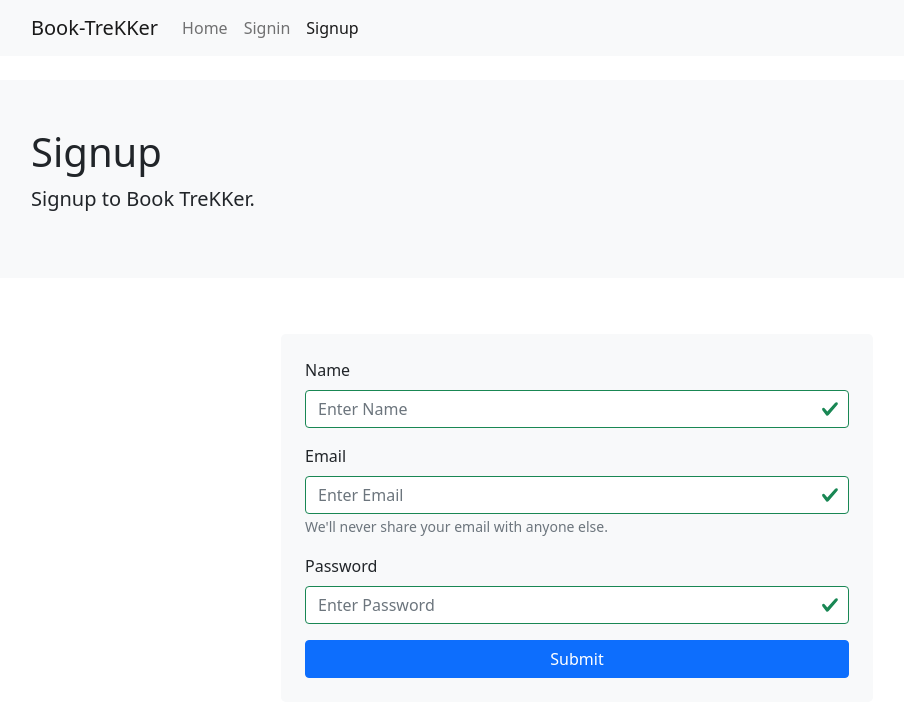
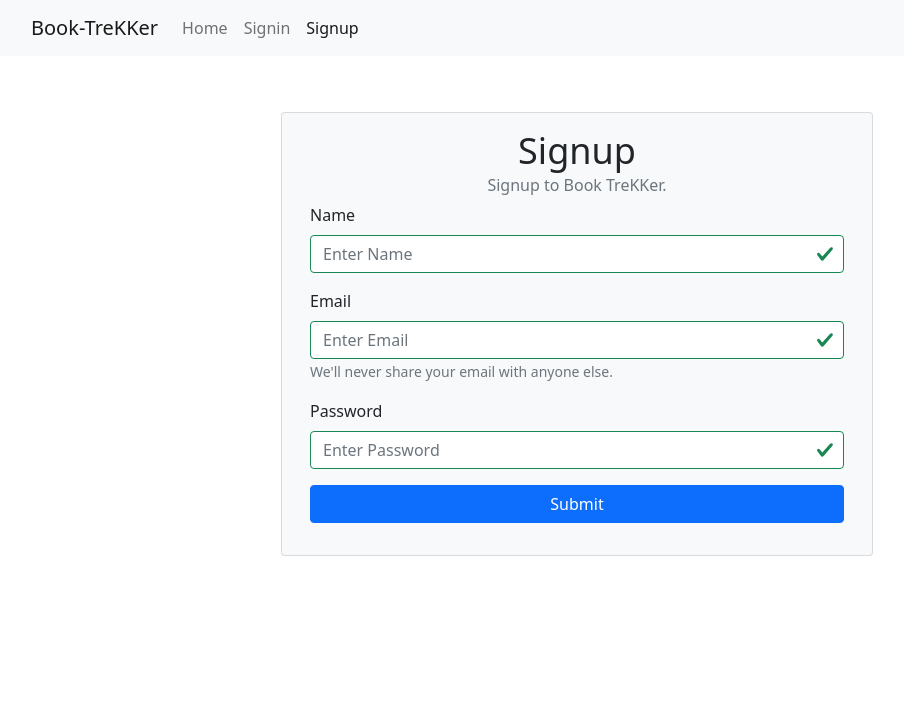
Before and after one commit to engrmzubair/BookTrekker, a React (Create React App) app in the folder book-trekker-app/: page /signup in a window 1280 px wide. Shown: the top 716 px of the page, without its empty margins (51-955 px from the left). Built offline with nearby package versions, Linux system fonts and the light colour scheme.

Commit message:
signup page design modified

```diff
--- /dev/null
+++ b/book-trekker-app/src/components/common/CardComponent.tsx
@@ -0,0 +1,34 @@
+import React from 'react'
+import { Card } from 'react-bootstrap';
+
+type Props = {
+  title?: string,
+  subtitle?: string,
+  children?: React.ReactNode
+}
+
+const CardComponent = ({ title, subtitle, children }: Props) => {
+
+  return (
+    <React.Fragment>
+      <div
+        className='row my-2 w-100 p-5'>
+        <Card className='col-lg-6 bg-light m-auto'>
+          <Card.Body >
+            <Card.Title
+              style={ { fontSize: "2.25rem" } }
+              className="text-center"
+            >{ title }
+            </Card.Title>
+            <Card.Subtitle className="mb-2 text-center text-muted">{ subtitle }</Card.Subtitle>
+
+            { children }
+
+          </Card.Body>
+        </Card>
+      </div>
+    </React.Fragment>
+  )
+}
+
+export default CardComponent
--- a/book-trekker-app/src/components/user/Signup.tsx
+++ b/book-trekker-app/src/components/user/Signup.tsx
@@ -5,6 +5,7 @@ import { ToastContainer, toast } from 'react-toastify';
 import 'react-toastify/dist/ReactToastify.css';
 
 import http from '../../services/httpService';
+import CardComponent from '../common/CardComponent';
 import Menu from '../core/Menu';
 import Layout from '../core/Layout';
 import SignupForm from './SignupForm';
@@ -58,15 +59,19 @@ const Signup = () => {
   return (
     <React.Fragment>
       <ToastContainer />
+
       <Menu />
-      <Layout
+
+      <CardComponent
         title="Signup"
-        description="Signup to Book TreKKer."
-      />
-      <SignupForm
-        formik={ formik }
-      />
-    </React.Fragment>
+        subtitle="Signup to Book TreKKer."
+      >
+        <SignupForm
+          formik={ formik }
+        />
+      </CardComponent>
+
+    </React.Fragment >
   );
 }
 
--- a/book-trekker-app/src/components/user/SignupForm.tsx
+++ b/book-trekker-app/src/components/user/SignupForm.tsx
@@ -11,11 +11,10 @@ const SignupForm = ({ formik }: Props) => {
   const { handleSubmit, errors } = formik;
 
   return (
-    <div
-      className='row my-2 w-100 p-5'>
+
     <Form
       noValidate
-        className='col-md-6 m-auto bg-light p-4 rounded-3'
+      className=' mt-4p-4 rounded-3'
       onSubmit={ handleSubmit }>
 
       <Input
@@ -50,14 +49,13 @@ const SignupForm = ({ formik }: Props) => {
       />
 
       <Button
-          // onClick={ handleReset }
-          className='w-100'
+        className='w-100 mb-3'
         variant="primary"
         type="submit">
         Submit
       </Button>
     </Form>
-    </div>
+
   )
 }
 
```
Lines whose indentation alone changed are shown as unchanged.
